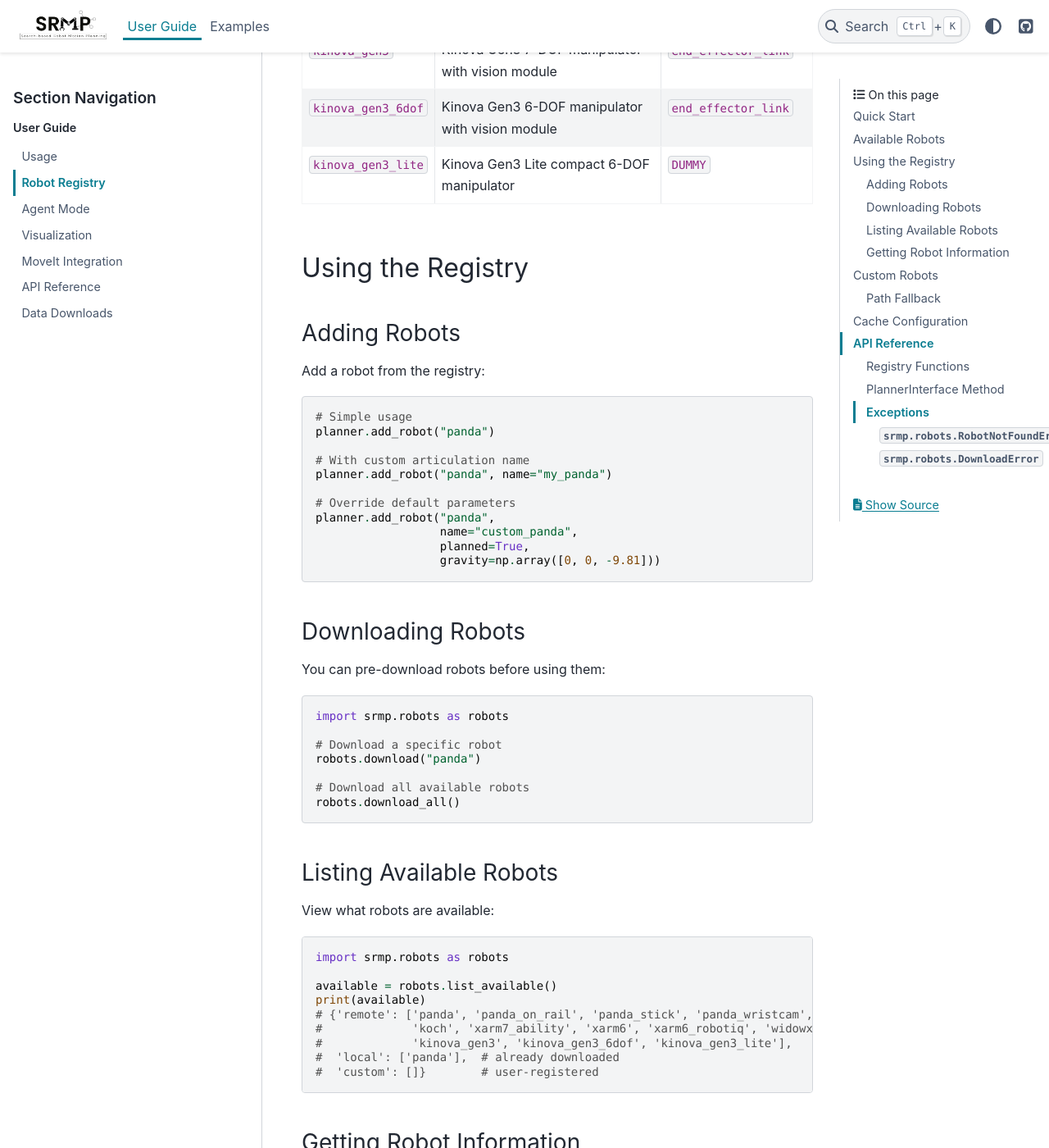
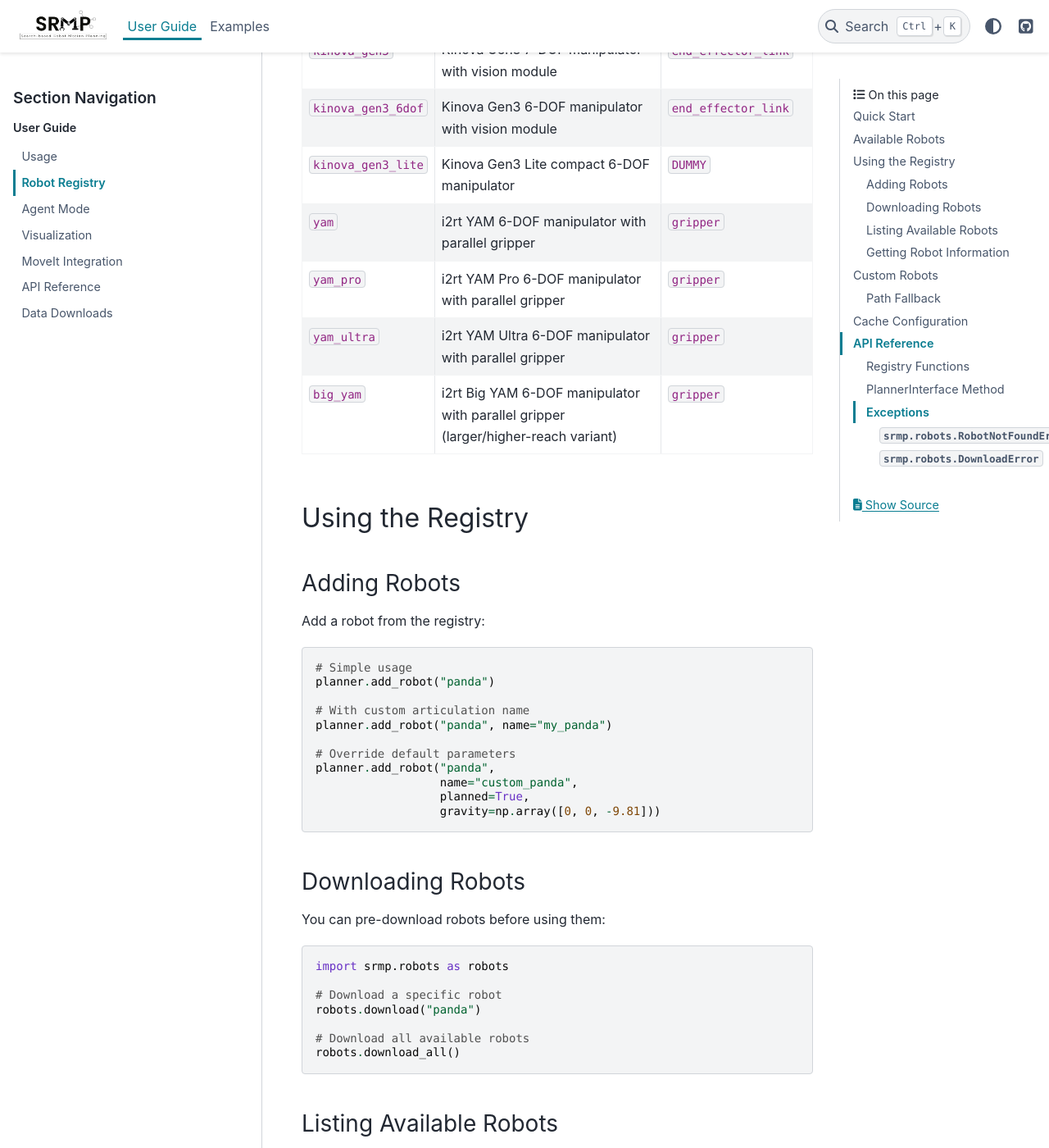
Before and after one commit to imishani/srmp-docs, a Sphinx documentation site: the page built from docs/source/user_guide/robot_registry.rst, in a window 1280 px wide and 1400 px high, scrolled down 1879 px. Shown: the whole window at 82% size. Built offline with Sphinx 7.4.7 and the PyData theme 0.15.4, drawn with Linux system fonts in a browser that asks for light colours; some of the changed text lies outside the part shown.

Commit message:
Add i2rt YAM, YAM Pro, YAM Ultra, and Big YAM arms to hosted robot registry
Co-Authored-By: Claude Sonnet 5 <noreply@anthropic.com>

```diff
--- a/docs/source/user_guide/data_downloads.rst
+++ b/docs/source/user_guide/data_downloads.rst
@@ -43,6 +43,10 @@ These archives are used by the :doc:`robot_registry` for automatic downloads. Yo
 - :download:`kinova_gen3.tar.gz <../_static/robots/kinova_gen3.tar.gz>` - Kinova Gen3 7-DOF manipulator with vision module
 - :download:`kinova_gen3_6dof.tar.gz <../_static/robots/kinova_gen3_6dof.tar.gz>` - Kinova Gen3 6-DOF manipulator with vision module
 - :download:`kinova_gen3_lite.tar.gz <../_static/robots/kinova_gen3_lite.tar.gz>` - Kinova Gen3 Lite compact 6-DOF manipulator
+- :download:`yam.tar.gz <../_static/robots/yam.tar.gz>` - i2rt YAM 6-DOF manipulator with parallel gripper
+- :download:`yam_pro.tar.gz <../_static/robots/yam_pro.tar.gz>` - i2rt YAM Pro 6-DOF manipulator with parallel gripper
+- :download:`yam_ultra.tar.gz <../_static/robots/yam_ultra.tar.gz>` - i2rt YAM Ultra 6-DOF manipulator with parallel gripper
+- :download:`big_yam.tar.gz <../_static/robots/big_yam.tar.gz>` - i2rt Big YAM 6-DOF manipulator with parallel gripper
 
 **All Robots:**
 
--- a/docs/source/user_guide/robot_registry.rst
+++ b/docs/source/user_guide/robot_registry.rst
@@ -79,6 +79,18 @@ The following robots are available in the registry:
    * - ``kinova_gen3_lite``
      - Kinova Gen3 Lite compact 6-DOF manipulator
      - ``DUMMY``
+   * - ``yam``
+     - i2rt YAM 6-DOF manipulator with parallel gripper
+     - ``gripper``
+   * - ``yam_pro``
+     - i2rt YAM Pro 6-DOF manipulator with parallel gripper
+     - ``gripper``
+   * - ``yam_ultra``
+     - i2rt YAM Ultra 6-DOF manipulator with parallel gripper
+     - ``gripper``
+   * - ``big_yam``
+     - i2rt Big YAM 6-DOF manipulator with parallel gripper (larger/higher-reach variant)
+     - ``gripper``
 
 Using the Registry
 ------------------
@@ -130,7 +142,8 @@ View what robots are available:
    print(available)
    # {'remote': ['panda', 'panda_on_rail', 'panda_stick', 'panda_wristcam', 'so101', 'so107',
    #             'koch', 'xarm7_ability', 'xarm6', 'xarm6_robotiq', 'widowxai', 'fetch', 'xlerobot',
-   #             'kinova_gen3', 'kinova_gen3_6dof', 'kinova_gen3_lite'],
+   #             'kinova_gen3', 'kinova_gen3_6dof', 'kinova_gen3_lite',
+   #             'yam', 'yam_pro', 'yam_ultra', 'big_yam'],
    #  'local': ['panda'],  # already downloaded
    #  'custom': []}        # user-registered
 
```
Also changed, not shown: docs/source/_static/robots/manifest.json, 4 other files.
